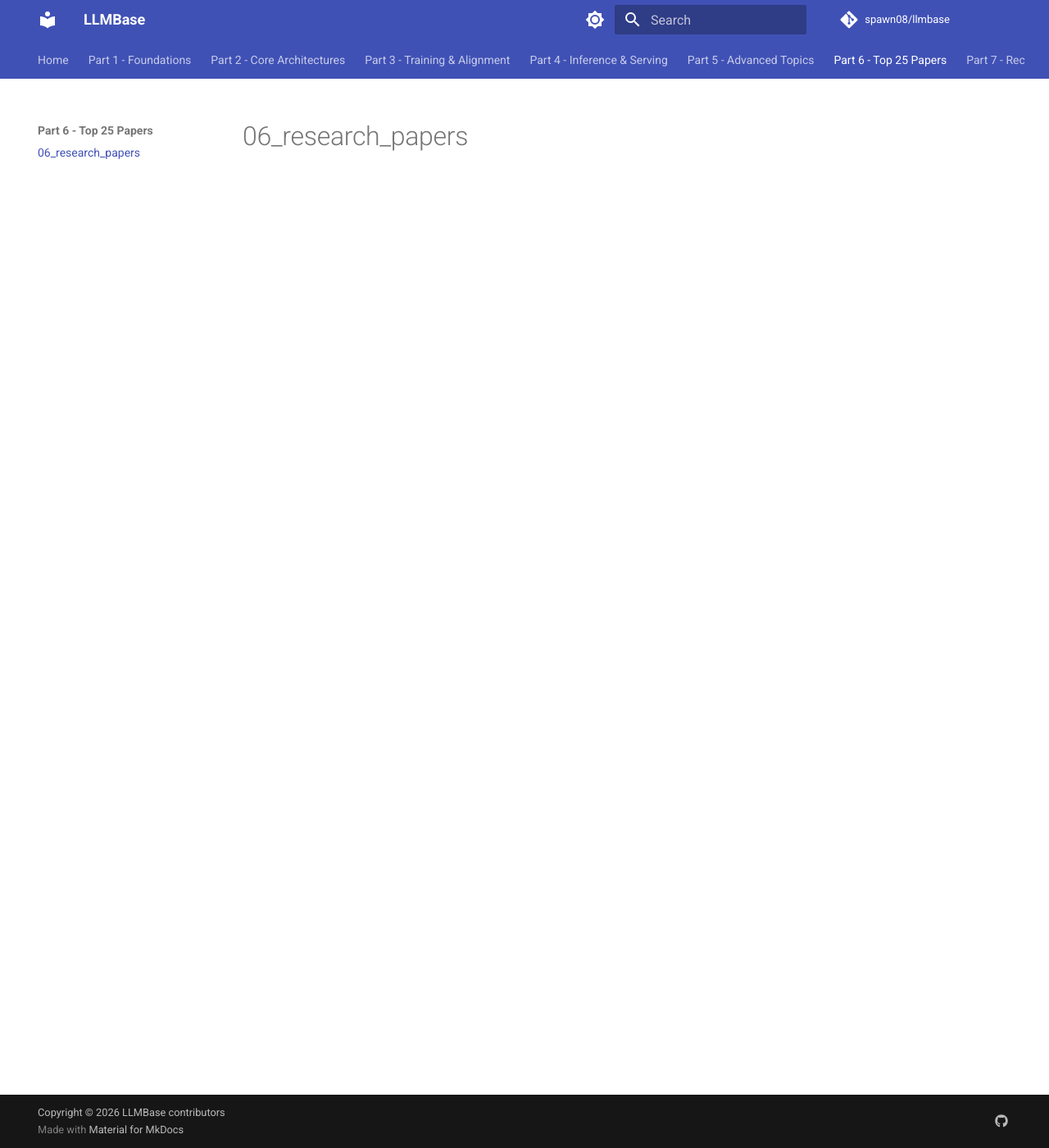
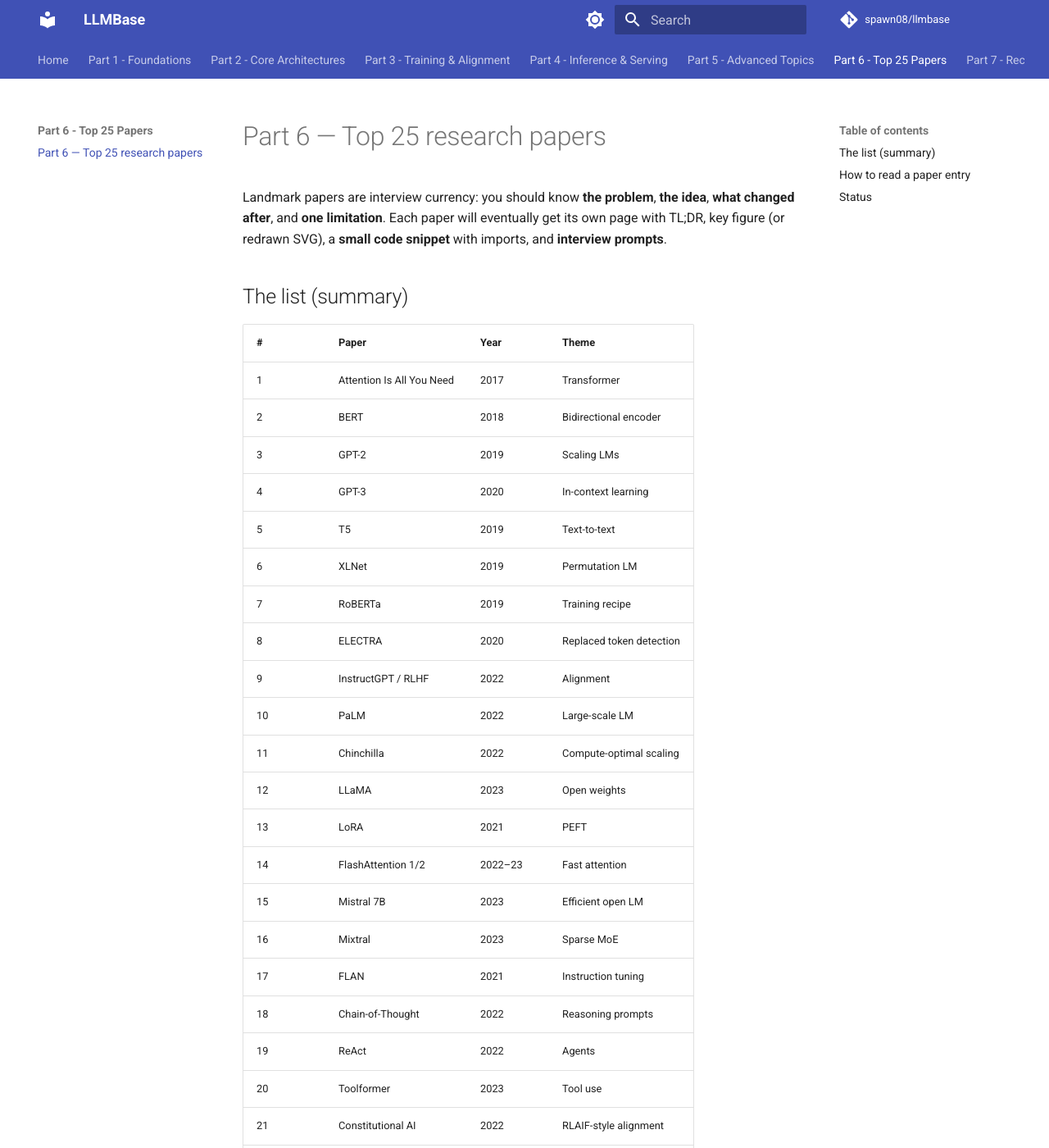
Before and after one commit to spawn08/llmbase, an MkDocs documentation site: the page built from docs/06_research_papers/index.md, in a window 1280 px wide and 1400 px high. Shown: the whole window at 82% size. Built offline with MkDocs 1.6.1 and Material for MkDocs 9.7.7, drawn with Linux system fonts in a browser that asks for light colours; comment, search, counter and statistics services are not loaded; some of the changed text lies outside the part shown.

Commit message:
docs(part6): add Top 25 Papers section index
List landmark papers and per-paper page template for Phase 7.

Made-with: Cursor

```diff
--- a/docs/06_research_papers/index.md
+++ b/docs/06_research_papers/index.md
@@ -1 +1,44 @@
-# 06_research_papers
+# Part 6 — Top 25 research papers
+
+Landmark papers are interview currency: you should know **the problem**, **the idea**, **what changed after**, and **one limitation**. Each paper will eventually get its own page with TL;DR, key figure (or redrawn SVG), a **small code snippet** with imports, and **interview prompts**.
+
+## The list (summary)
+
+| # | Paper | Year | Theme |
+| --- | --- | --- | --- |
+| 1 | Attention Is All You Need | 2017 | Transformer |
+| 2 | BERT | 2018 | Bidirectional encoder |
+| 3 | GPT-2 | 2019 | Scaling LMs |
+| 4 | GPT-3 | 2020 | In-context learning |
+| 5 | T5 | 2019 | Text-to-text |
+| 6 | XLNet | 2019 | Permutation LM |
+| 7 | RoBERTa | 2019 | Training recipe |
+| 8 | ELECTRA | 2020 | Replaced token detection |
+| 9 | InstructGPT / RLHF | 2022 | Alignment |
+| 10 | PaLM | 2022 | Large-scale LM |
+| 11 | Chinchilla | 2022 | Compute-optimal scaling |
+| 12 | LLaMA | 2023 | Open weights |
+| 13 | LoRA | 2021 | PEFT |
+| 14 | FlashAttention 1/2 | 2022–23 | Fast attention |
+| 15 | Mistral 7B | 2023 | Efficient open LM |
+| 16 | Mixtral | 2023 | Sparse MoE |
+| 17 | FLAN | 2021 | Instruction tuning |
+| 18 | Chain-of-Thought | 2022 | Reasoning prompts |
+| 19 | ReAct | 2022 | Agents |
+| 20 | Toolformer | 2023 | Tool use |
+| 21 | Constitutional AI | 2022 | RLAIF-style alignment |
+| 22 | CLIP | 2021 | Vision–language |
+| 23 | Codex | 2021 | Code LM |
+| 24 | Mamba | 2023 | SSM |
+| 25 | Gemini | 2023 | Multimodal foundation |
+
+## How to read a paper entry
+
+1. **One-minute summary** — problem and result.
+2. **Architecture / method figure** — SVG in `docs/assets/diagrams/`.
+3. **Code** — minimal reproduction or API usage (imports included).
+4. **Interview takeaways** — what you must be able to say out loud.
+
+## Status
+
+Index only for **Phase 1**; per-paper Markdown files in **Phase 7** of the roadmap.
```
